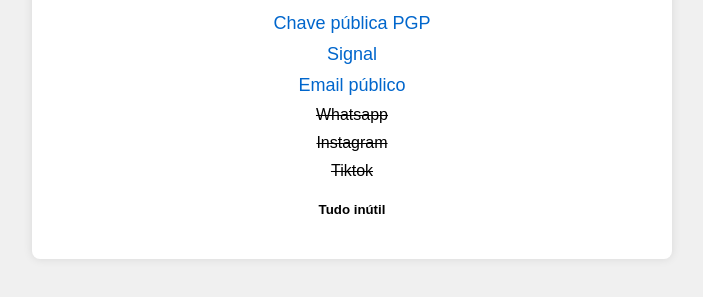
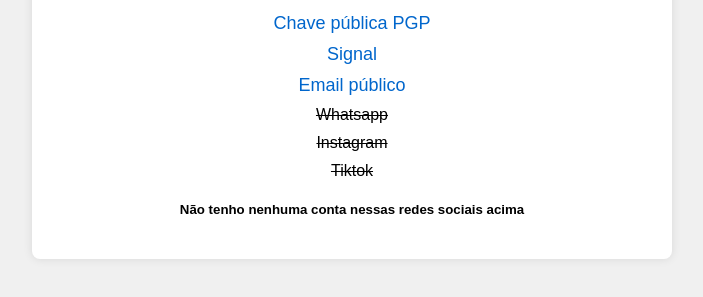
Before and after one commit to jorge2000x/jorge2000x.github.io, a plain HTML site: page index.html in a window 1280 px wide. Shown: the part 171-468 px from the top of the page, without its empty margins (288-991 px from the left). Drawn offline with Linux system fonts and the light colour scheme.

Commit message:
Update index.html

```diff
--- a/index.html
+++ b/index.html
@@ -53,7 +53,7 @@
             <li><s>Whatsapp</s></li>
             <li><s>Instagram</s></li>
             <li><s>Tiktok</s></li>
-           <li><h5>Tudo inútil</h5></li>
+           <li><h5>Não tenho nenhuma conta nessas redes sociais acima</h5></li>
         </ul>
     </div>
 
```
